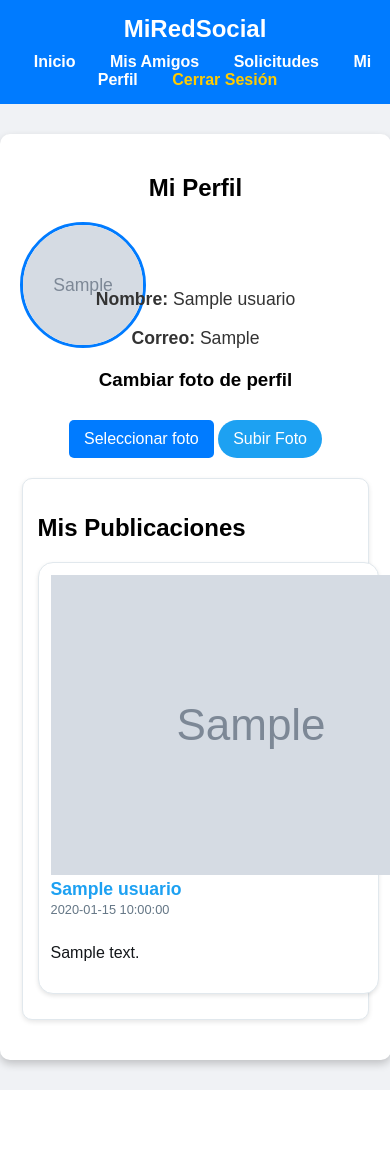
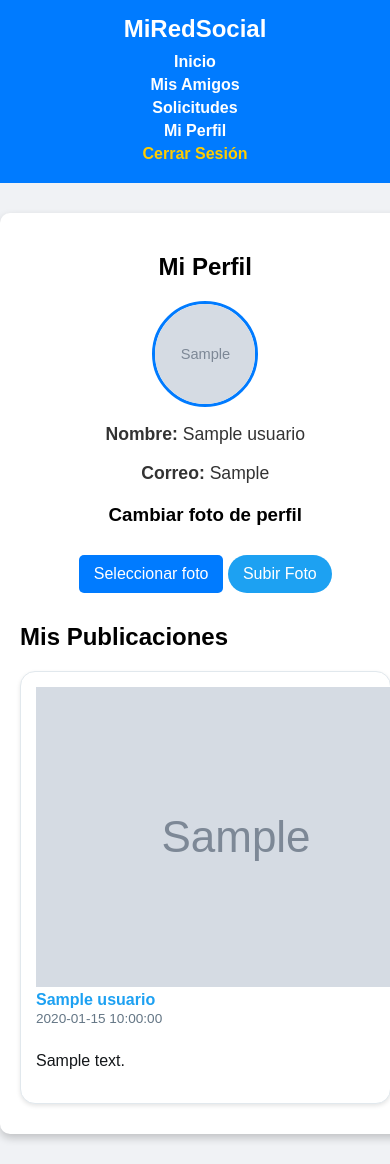
Before and after one commit to JazielPatricio/PATZINO, a PHP site: page /php/perfil.php in a window 390 px wide; the page is wider, and only the part inside the window is pictured. Before the commit the page ends 1090 px from the top of that part, so only its background shows below. Run offline with PHP 8.4, Linux system fonts and the light colour scheme; the visitor is signed in with stand-in values (Sample User, id 1); tables that the repository leaves empty or names only in its code hold one stand-in row (values such as "Sample post"); grey boxes marked "Sample" are stand-in pictures.

Commit message:
Se modifico el archivo perfil2.css para que se vea bien la foto de las publicaciones

```diff
--- a/css/perfil2.css
+++ b/css/perfil2.css
@@ -56,6 +56,8 @@ body {
     border-radius: 50%;
     object-fit: cover;
     border: 3px solid #007bff;
+    display: block;
+    margin: 0 auto;
 }
 
 /* 📌 Información del Usuario */
@@ -104,20 +106,12 @@ button:hover {
 
 /* 📌 Publicaciones */
 .publicaciones {
-    width: 90%;
-    max-width: 500px;
-    margin: 20px auto;
-    padding: 15px;
-    background-color: white;
-    border-radius: 10px;
-    border: 1px solid #e1e8ed;
-    box-shadow: 0 2px 5px rgba(0, 0, 0, 0.1);
+    margin-top: 30px;
     text-align: left;
 }
 
 /* 📌 Publicación Estilo Twitter */
 .tweet {
-    width: 100%;
     background: white;
     padding: 15px;
     border-radius: 15px;
@@ -143,8 +137,8 @@ button:hover {
 
 /* 📌 Foto de perfil en Publicaciones */
 .tweet-header .perfil img {
-    width: 50px;
-    height: 50px;
+    width: 45px;
+    height: 45px;
     border-radius: 50%;
     object-fit: cover;
     border: 2px solid #1da1f2;
@@ -173,36 +167,29 @@ button:hover {
 .contenido-tweet {
     font-size: 1em;
     color: #14171a;
-    line-height: 1.5;
+    line-height: 1.4;
     text-align: left;
     margin-top: 8px;
 }
 
-/* 📌 Ajustar imágenes en publicaciones */
+/* 📌 Imagen en Publicaciones - AHORA MÁS PEQUEÑA Y ALINEADA A LA IZQUIERDA */
 .contenido-tweet img {
-    max-width: 100%;  /* La imagen no será más ancha que su contenedor */
-    max-height: 300px; /* Limita la altura máxima */
-    object-fit: cover; /* Recorta la imagen si es necesario */
-    border-radius: 10px; /* Bordes redondeados */
+    width: 250px; /* Imagen más pequeña */
+    height: auto;
+    border-radius: 10px;
     display: block;
-    margin-top: 10px;
+    margin: 10px 0; /* Espaciado para que no esté pegada */
 }
 
+/* 📌 Responsividad */
+@media (max-width: 768px) {
+    .contenedor {
+        width: 95%;
+    }
 
-/* 📌 Ajustes para la foto de perfil */
-.foto-perfil {
-    width: 50px;
-    height: 50px;
-    border-radius: 50%;
-    object-fit: cover;
-}
-
-/* 📌 Media queries para pantallas pequeñas */
-@media (max-width: 400px) {
-    .tweet {
-        width: 100%;
-        margin: 10px 0;
-        padding: 12px;
+    .foto-perfil img {
+        width: 100px;
+        height: 100px;
     }
 
     .tweet-header .perfil img {
@@ -210,11 +197,32 @@ button:hover {
         height: 40px;
     }
 
-    .nombre {
-        font-size: 1.1em;
+    .contenido-tweet img {
+        width: 200px; /* Imagen aún más pequeña en móviles */
+    }
+}
+
+@media (max-width: 400px) {
+    .navbar ul li {
+        display: block;
+        margin: 5px 0;
     }
 
-    .fecha {
-        font-size: 0.8em;
+    .tweet {
+        flex-direction: column;
+    }
+
+    .tweet-header {
+        flex-direction: row;
+        align-items: center;
+    }
+
+    .tweet-header .perfil img {
+        width: 35px;
+        height: 35px;
+    }
+
+    .contenido-tweet img {
+        width: 150px; /* Más pequeña en pantallas muy pequeñas */
     }
 }
```
